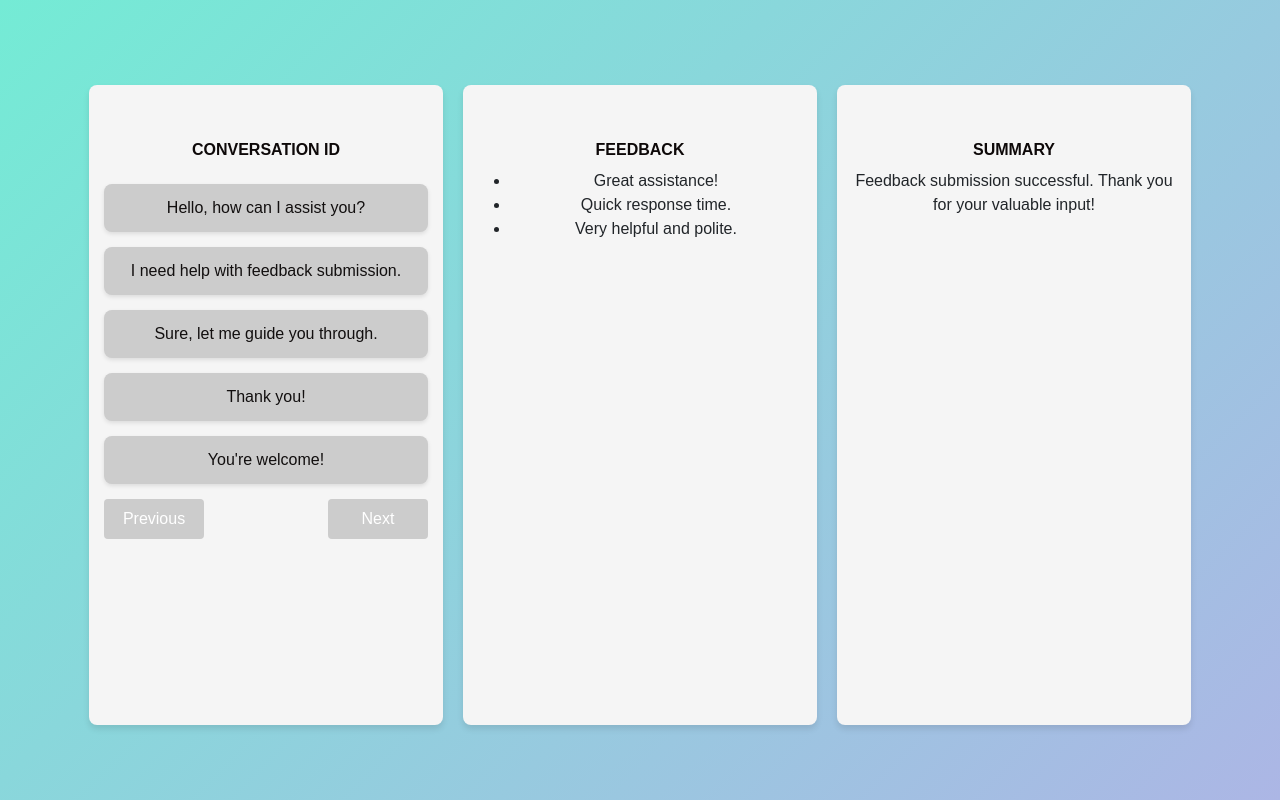
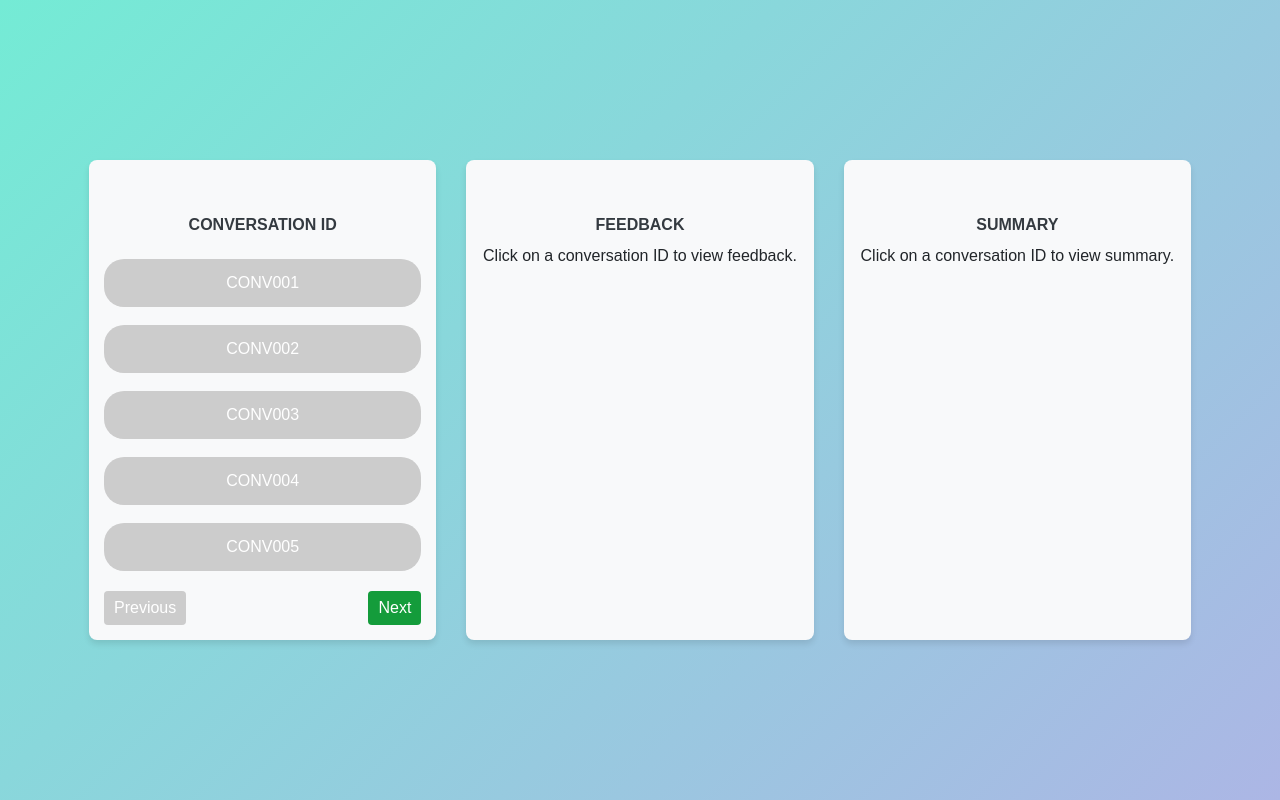
Before and after one commit to MT-GC-Open-Soft-2025/OpenSoft-VibemeterApp, a React (Create React App) app: page /feedback in a window 1280 px wide. Built offline with nearby package versions, Linux system fonts and the light colour scheme; the HTML template or start-up script is replaced by a standard one.

Commit message:
Chat bubbles finally added

```diff
--- a/src/pages/Feedbackpage/Feedbackpage.css
+++ b/src/pages/Feedbackpage/Feedbackpage.css
@@ -1,115 +1,108 @@
-/* Full-Page Feedback Wrapper */
+/*css for the feedback page*/
+/* Feedback Wrapper */
 .feedback-wrapper {
   display: flex;
   justify-content: center;
   align-items: center;
-  padding: 0;
   background: linear-gradient(135deg, #74ebd5, #acb6e5);
-  margin: 0;
   height: 100vh;
   width: 100%;
   font-family: 'Arial', sans-serif;
+  margin: 0;
 }
 
-/* Bootstrap Container */
+/* Feedback Container */
 .feedback-container {
   display: flex;
   justify-content: space-between;
   align-items: stretch;
-  gap: 10px;
+  gap: 20px;
   width: 90%;
-  height: 85vh;
   max-width: 1200px;
   padding: 20px;
 }
 
 /* Feedback Section */
-.feedback-section h2 {
-  color: #0e0909; /* Sets the color of the heading text */
-  font-weight: bold;
-  text-transform: uppercase;
-}
 .feedback-section {
   flex: 1;
   margin: 5px;
   padding: 15px;
   border-radius: 8px;
+  background-color: #f8f9fa;
+  box-shadow: 0 4px 6px rgba(0, 0, 0, 0.1);
+  text-align: center;
+}
+.feedback-section:hover {
+  transform: scale(1.02);
+  box-shadow: 0 8px 12px rgba(0, 0, 0, 0.2);
+}
 
-  background-color: #f5f5f5;
-  box-shadow: 0 4px 6px rgba(0, 0, 0, 0.1);
-  height: 100%;
+.feedback-section h2 {
+  color: #343a40;
+  font-weight: bold;
+  text-transform: uppercase;
+  margin-bottom: 10px;
+}
+
+/* Conversation Bubbles */
+.conversation {
+  display: flex;
+  flex-direction: column;
+  gap: 8px;
+  margin-top: 10px;
+}
+
+.bubble {
+  background-color: #cccccc;
+  color: white;
+  padding: 12px 18px;
+  border-radius: 20px;
+  margin: 5px 0;
+  cursor: pointer;
   text-align: center;
 }
 
-/* Blurb Styling */
-.conversation {
-  display: flex;
-  flex-direction: column;
-  align-items: center;
-  gap: 5px;
-  margin-top: 10px;
+/* Selected Bubble (Dark Color but Same Size) */
+.bubble.selected {
+  background-color: #555555;
+  color: #ffffff;
 }
 
-/* Uniform Bubble Styling */
-.bubble {
-  background-color: #007bff;
-  color: rgb(18, 15, 15);
-  padding: 12px 18px;
-  border-radius: 8px;
-  margin: 5px 0;
-  width: 100%;
-  max-width: 100%;
-  text-align: center;
-  font-size: 16px;
-  transition: transform 0.2s;
-  box-shadow: 0 2px 4px rgba(0, 0, 0, 0.1);
-}
-
-/* Bootstrap Card Style for Bubbles */
-.bubble:hover {
-  transform: scale(1.02);
-  box-shadow: 0 4px 8px rgba(0, 0, 0, 0.2);
-}
-
-/* Pagination Controls */
-/* Pagination Controls */
+/* Pagination */
 .pagination {
-  margin-top: 10px;
+  margin-top: 15px;
   display: flex;
-  justify-content: space-between; /* Position buttons to the sides */
-  gap: 10px;
-  width: 100%; /* Make pagination take full width */
+  justify-content: space-between;
+  width: 100%; /* Full width to push buttons to corners */
 }
 
 .page-btn {
-  padding: 8px 16px;
-  background-color: #cccccc;
+  padding: 5px 10px; /* Reduced button size */
+  background-color: #149c3b;
   color: white;
   border: none;
   border-radius: 4px;
   cursor: pointer;
   transition: background-color 0.3s;
-  min-width: 100px; /* Ensure consistent button width */
+  min-width: 50px; /* Reduced width */
 }
 
-.page-btn:hover {
-  background-color: #cccccc;
-}
+
 
 .page-btn:disabled {
   background-color: #cccccc;
   cursor: not-allowed;
 }
 
-/* Responsive adjustments */
+/* Responsive Design */
 @media (max-width: 768px) {
   .feedback-container {
     flex-direction: column;
     align-items: center;
   }
+
   .feedback-section {
     width: 100%;
-    max-width: 95%;
-    margin: 5px 0;
+    margin-bottom: 10px;
   }
 }
--- a/src/pages/Feedbackpage/Feedbackpage.jsx
+++ b/src/pages/Feedbackpage/Feedbackpage.jsx
@@ -2,26 +2,29 @@ import React, { useState } from "react";
 import "./Feedbackpage.css";
 
 const Feedback = () => {
-  // Array of messages for dynamic bubbles
-  const messages = [
-    "Hello, how can I assist you?",
-    "I need help with feedback submission.",
-    "Sure, let me guide you through.",
-    "Thank you!",
-    "You're welcome!",
-    "Is there anything else I can help with?",
-    "Yes, just one more thing.",
-    "Got it. Go ahead.",
-    "Thanks a lot!",
-    "No problem!"
+  // Array of conversation IDs and corresponding feedback and summary messages
+  const conversations = [
+    { id: "CONV001", feedback: "Great assistance provided.", summary: "Helped with account setup." },
+    { id: "CONV002", feedback: "Quick response time.", summary: "Resolved payment issue promptly." },
+    { id: "CONV003", feedback: "Very helpful and polite.", summary: "Guided through profile update." },
+    { id: "CONV004", feedback: "Accurate solutions.", summary: "Solved technical glitch." },
+    { id: "CONV005", feedback: "Professional and patient.", summary: "Clarified subscription plans." },
+    { id: "CONV006", feedback: "Friendly interaction.", summary: "Assisted with feedback submission." },
+    { id: "CONV007", feedback: "Helpful guidance.", summary: "Explained account recovery steps." },
+    { id: "CONV008", feedback: "Fast and efficient.", summary: "Resolved login issues." },
+    { id: "CONV009", feedback: "Clear instructions.", summary: "Walked through feature usage." },
+    { id: "CONV010", feedback: "Positive experience.", summary: "Resolved billing queries." }
   ];
 
   // Pagination state
   const messagesPerPage = 5;
   const [currentPage, setCurrentPage] = useState(0);
+  const [selectedFeedback, setSelectedFeedback] = useState("");
+  const [selectedSummary, setSelectedSummary] = useState("");
+  const [selectedIndex, setSelectedIndex] = useState(null);//helps in applying the css of selected conversation
 
   // Pagination controls
-  const totalPages = Math.ceil(messages.length / messagesPerPage);
+  const totalPages = Math.ceil(conversations.length / messagesPerPage);
   const handleNext = () => {
     if (currentPage < totalPages - 1) setCurrentPage(currentPage + 1);
   };
@@ -29,8 +32,15 @@ const Feedback = () => {
     if (currentPage > 0) setCurrentPage(currentPage - 1);
   };
 
-  // Slice messages based on the current page
-  const currentMessages = messages.slice(
+  // Handle click on conversation ID
+  const handleConversationClick = (feedback, summary, index) => {
+    setSelectedFeedback(feedback);
+    setSelectedSummary(summary);
+    setSelectedIndex(index);
+  };
+
+  // Slice conversations based on the current page to display only five bubbles
+  const currentConversations = conversations.slice(
     currentPage * messagesPerPage,
     (currentPage + 1) * messagesPerPage
   );
@@ -42,13 +52,17 @@ const Feedback = () => {
         <div className="feedback-section">
           <h2>Conversation ID</h2>
           <div className="conversation">
-            {currentMessages.map((message, index) => (
-              <div key={index} className="bubble" style={{ backgroundColor: "#cccccc" }}>
-                {message}
+            {currentConversations.map((conv, index) => (
+              <div
+                key={conv.id}
+                className={`bubble ${selectedIndex === index + currentPage * messagesPerPage ? "selected" : ""}`}
+                onClick={() => handleConversationClick(conv.feedback, conv.summary, index + currentPage * messagesPerPage)}
+              >
+                {conv.id}
               </div>
             ))}
           </div>
-          {messages.length > messagesPerPage && (
+          {conversations.length > messagesPerPage && (
             <div className="pagination">
               <button onClick={handlePrevious} disabled={currentPage === 0} className="page-btn">
                 Previous
@@ -63,17 +77,13 @@ const Feedback = () => {
         {/* Section 2: Feedback */}
         <div className="feedback-section">
           <h2>Feedback</h2>
-          <ul>
-            <li>Great assistance!</li>
-            <li>Quick response time.</li>
-            <li>Very helpful and polite.</li>
-          </ul>
+          <p>{selectedFeedback || "Click on a conversation ID to view feedback."}</p>
         </div>
 
         {/* Section 3: Summary */}
         <div className="feedback-section">
           <h2>Summary</h2>
-          <p>Feedback submission successful. Thank you for your valuable input!</p>
+          <p>{selectedSummary || "Click on a conversation ID to view summary."}</p>
         </div>
       </div>
     </div>
```
